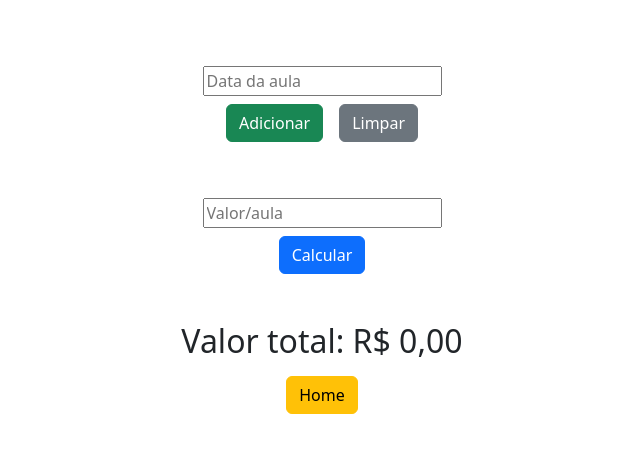
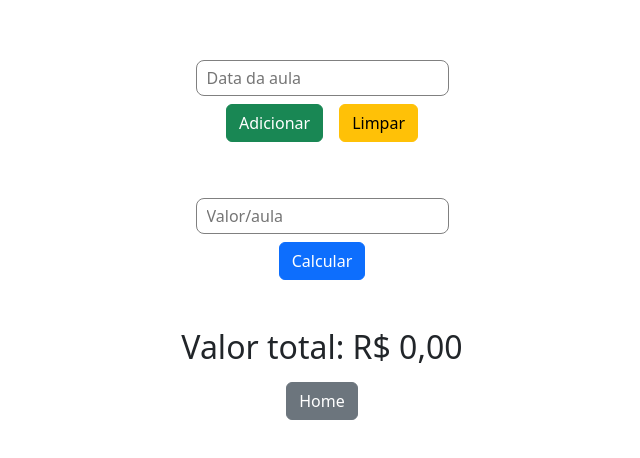
Before and after one commit to andremoraes98/fisio, a React (Create React App) app: page /calendar in a window 1280 px wide. Shown: the part 136-594 px from the top of the page, without its empty margins (318-958 px from the left). Built offline with nearby package versions, Linux system fonts and the light colour scheme.

Commit message:
style: alteração no estilo dos botões e inputs

```diff
--- a/src/pages/Calendar/Calendar.css
+++ b/src/pages/Calendar/Calendar.css
@@ -31,3 +31,9 @@
   min-width: 200px;
   padding: 0;
 }
+
+#calendar-content input {
+  padding: 5px 10px;
+  border: 1px solid gray;
+  border-radius: 8px;
+}
--- a/src/pages/Calendar/index.tsx
+++ b/src/pages/Calendar/index.tsx
@@ -80,7 +80,7 @@ const Calendar: FC = () => {
 
 				<Button
 					onClick={handleClearButtonClick}
-					variant='secondary'
+					variant='warning'
 					className='m-2'
 				>
 					Limpar
@@ -135,7 +135,7 @@ const Calendar: FC = () => {
 			<h2>Valor total: {totalValue}</h2>
 
 			<Button
-				variant='warning'
+				variant='secondary'
 				onClick={() => {
 					navigate('/home');
 				}}
```
